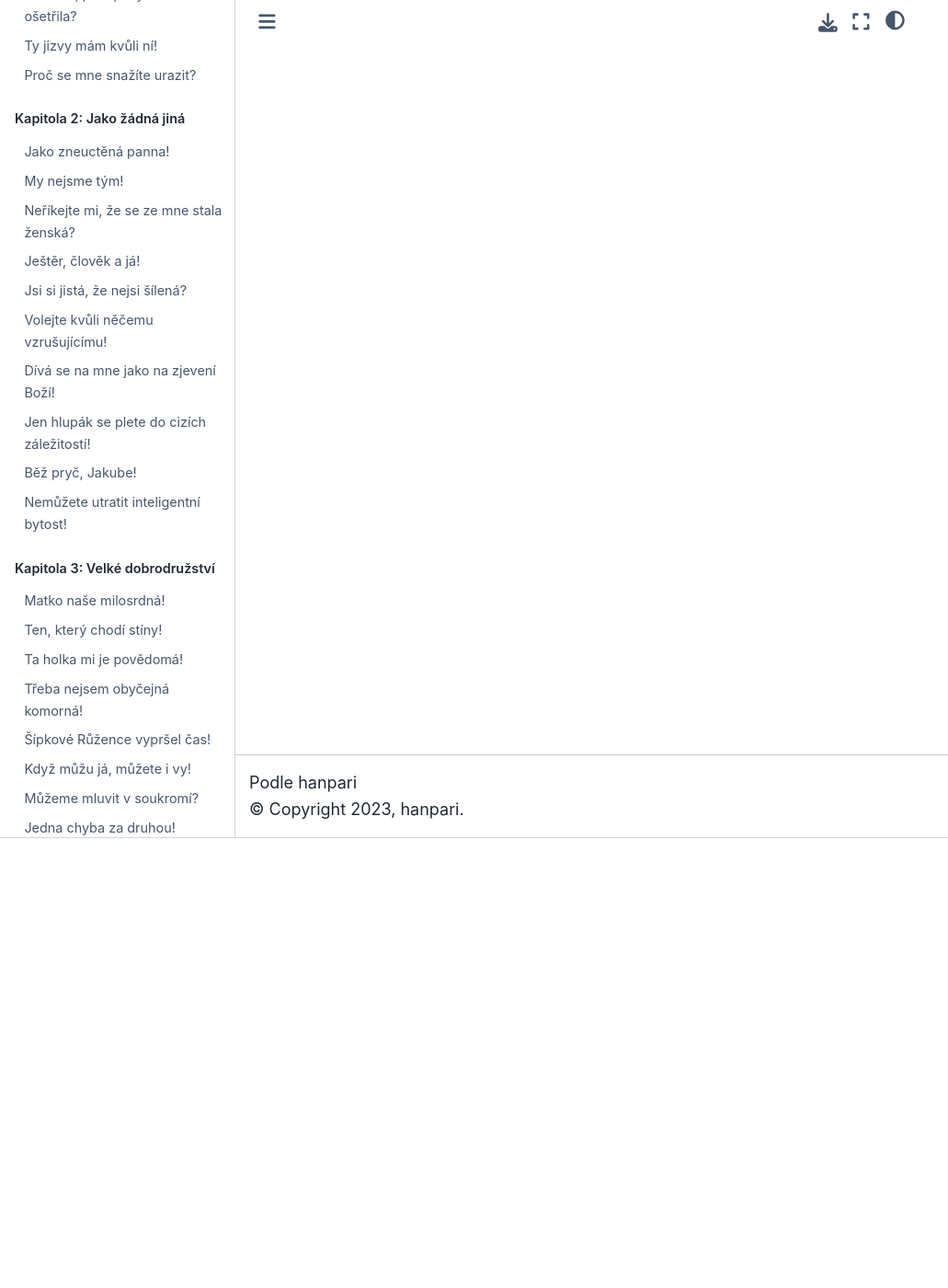
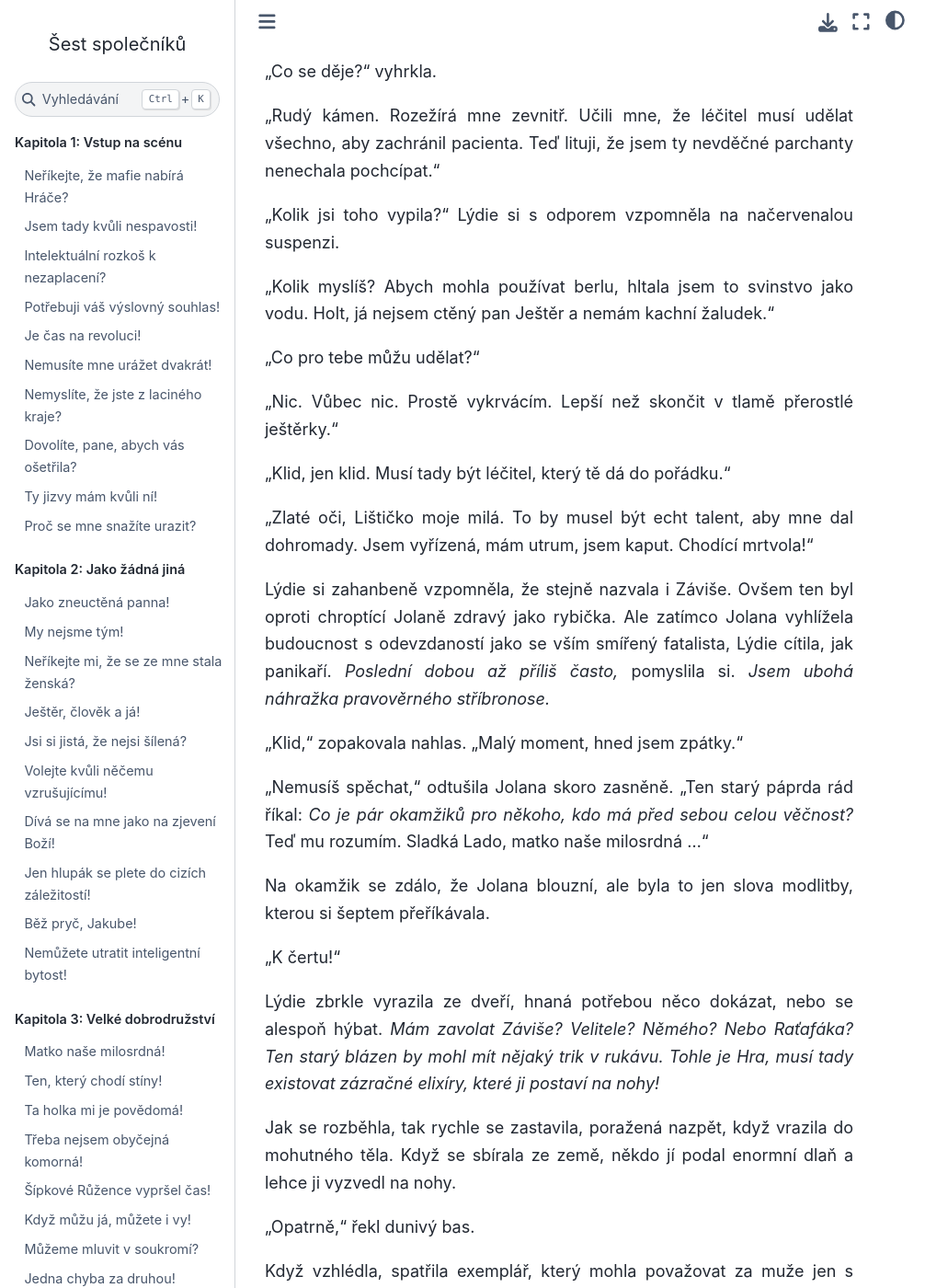
Before and after one commit to hanpari/sest-spolecniku, a Sphinx documentation site: the page built from source/sest_spolecniku/006-spatne-zpravy/7.md, in a window 1280 px wide and 1400 px high, scrolled down 490 px. Shown: the whole window at 92% size, without its empty margins (0-1031 px from the left). Built offline with Sphinx 7.4.7 and the Sphinx Book theme 1.1.4, drawn with Linux system fonts in a browser that asks for light colours; some of the changed text lies outside the part shown.

Commit message:
Ma pritelkyne umira

```diff
--- a/source/sest_spolecniku/006-spatne-zpravy/7.md
+++ b/source/sest_spolecniku/006-spatne-zpravy/7.md
@@ -1 +1,51 @@
-#
+# Má přítelkyně umírá!
+
+"K čertu!"
+
+Když Lýdie mluvila o zdravotních problémech, netušila, že bude jeden z nich řešit, sotva se probudí do Hry. V malé buňce odpočívadla, kde předchozího dne usnula s Jolanou, každá na jedné palandě, právě svítalo.
+
+Hnědovlasá léčitelka, která se měla probudit svěží a odpočatá, ležela na boku a vykašlávala, celá bledá v obličeji. Na hliněné podlaze se rozlézaly zbytky zaschlé krve.
+
+"Ránko," zachrlala Jolana. "Že sis dala na čas!"
+
+Lýdie na ni beze slova zírala. Tak nějak doufala, že dnešek bude ospalý, laděný do sbírání sil a seznámení se s prostředím. Místo toho zjistila, že její přítelkyně umírá, a to nikoliv zvolna a důstojně, ale dramaticky a rychle.
+
+"Co se děje?" vyhrkla.
+
+"Rudý kámen. Rozežírá mne zevnitř. Učili mne, že léčitel musí udělat všechno, aby zachránil pacienta. Teď lituji, že jsem ty nevděčné parchanty nenechala pochcípat."
+
+"Kolik jsi toho vypila?" Lýdie si s odporem vzpomněla na načervenalou suspenzi.
+
+"Kolik myslíš? Abych mohla používat berlu, hltala jsem to svinstvo jako vodu. Holt, já nejsem ctěný pan Ještěr a nemám kachní žaludek."
+
+"Co pro tebe můžu udělat?"
+
+"Nic. Vůbec nic. Prostě vykrvácím. Lepší než skončit v tlamě přerostlé ještěrky."
+
+"Klid, jen klid. Musí tady být léčitel, který tě dá do pořádku."
+
+"Zlaté oči, Lištičko moje milá. To by musel být echt talent, aby mne dal dohromady. Jsem vyřízená, mám utrum, jsem kaput. Chodící mrtvola!"
+
+Lýdie si zahanbeně vzpomněla, že stejně nazvala i Záviše. Ovšem ten byl oproti chroptící Jolaně zdravý jako rybička. Ale zatímco Jolana vyhlížela budoucnost s odevzdaností jako se vším smířený fatalista, Lýdie cítila, jak panikaří. *Poslední dobou až příliš často,* pomyslila si. *Jsem ubohá náhražka pravověrného stříbronose.*
+
+"Klid," zopakovala nahlas. "Malý moment, hned jsem zpátky."
+
+"Nemusíš spěchat," odtušila Jolana skoro zasněně. "Ten starý páprda rád říkal: *Co je pár okamžiků pro někoho, kdo má před sebou celou věčnost?* Teď mu rozumím. Sladká Lado, matko naše milosrdná ..."
+
+Na okamžik se zdálo, že Jolana blouzní, ale byla to jen slova modlitby, kterou si šeptem přeříkávala.
+
+"K čertu!"
+
+Lýdie zbrkle vyrazila ze dveří, hnaná potřebou něco dokázat, nebo se alespoň hýbat. *Mám zavolat Záviše? Velitele? Němého? Nebo Raťafáka? Ten starý blázen by mohl mít nějaký trik v rukávu. Tohle je Hra, musí tady existovat zázračné elixíry, které ji postaví na nohy!*
+
+Jak se rozběhla, tak rychle se zastavila, poražená nazpět, když vrazila do mohutného těla. Když se sbírala ze země, někdo jí podal enormní dlaň a lehce ji vyzvedl na nohy.
+
+"Opatrně," řekl dunivý bas.
+
+Když vzhlédla, spatřila exemplář, který mohla považovat za muže jen s přivřenýma očima. I když Lištička byla ve Hře menší než Lýdie ve skutečnosti, přesto dosahovala výšky většiny zálesáků. Obr, do kterého vběhla, musel mít přes dva metry a vážit půl druhého metráku.
+
+*Kdyby ho rozsekali, udělají z něj dva pořádné chlapy,* pomyslela si omráčeně. Pak si uvědomila, že ve Světě nemá žádné postavení, zatímco obr je oblečený do vybraného oblečení, takže je na ní, aby se omluvila.
+
+"Je mi líto, ctěný pane," vyhrkla a napodobila oslovení, které Jolana a Velitel používali vůči Závišovi. "Má přítelkyně umírá! Musím najít léčitele."
+
+Než stačil obr odpovědět, ozval se suchý chladný hlas: "Kmáni mají často dojem, že čím více zmatkují, tím více zachrání situaci. Nechme tu smrdutou holku osudu, drahý. Je to jedna z těch zálesáků, kteří včera přišli po nás. Nepatří k našim lidem."
```
Also changed, not shown: source/sest_spolecniku/006-spatne-zpravy/6.md (+4 -2 lines).
